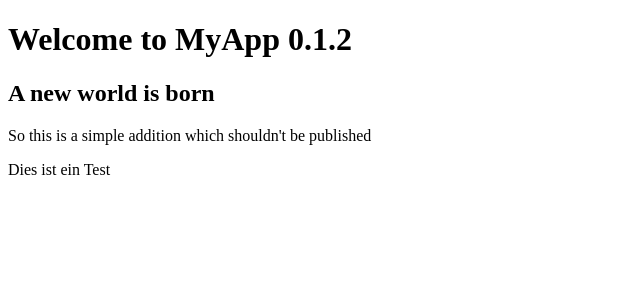
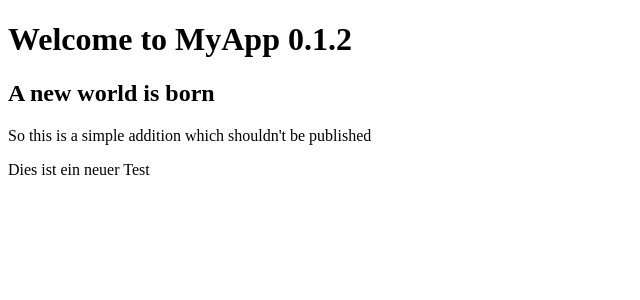
Before and after one commit to ThomasJunk/version, a SvelteKit app: page / in a window 1280 px wide. Shown: the top 300 px of the page, without its empty margins (0-640 px from the left). Built offline with nearby package versions, Linux system fonts and the light colour scheme.

Commit message:
2ter test

```diff
--- a/src/routes/+page.svelte
+++ b/src/routes/+page.svelte
@@ -5,4 +5,4 @@
 <h1>Welcome to MyApp {version}</h1>
 <h2>A new world is born</h2>
 <p>So this is a simple addition which shouldn't be published</p>
-<p>Dies ist ein Test</p>
+<p>Dies ist ein neuer Test</p>
```
